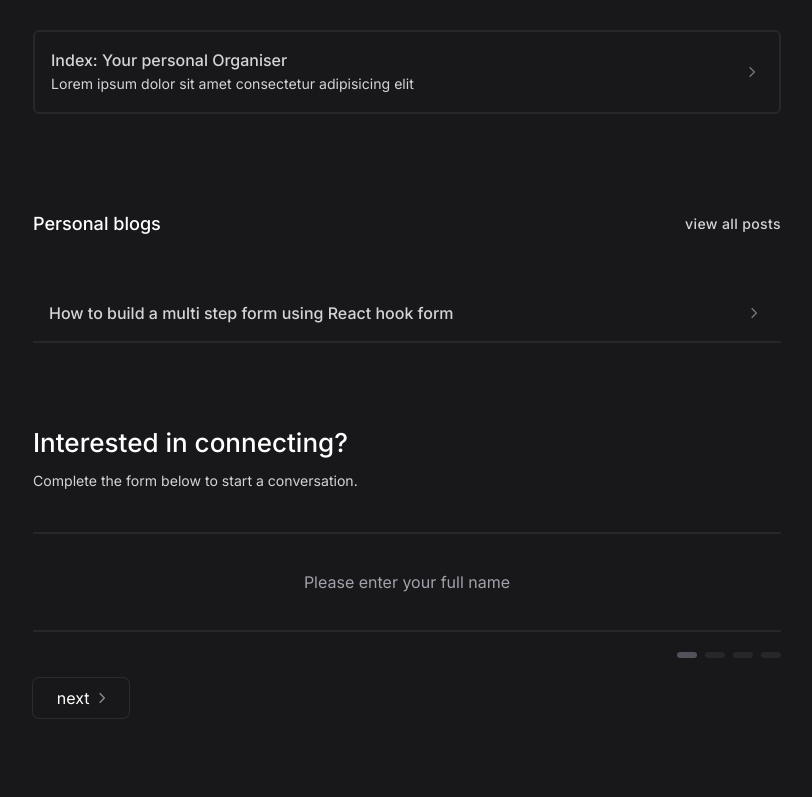
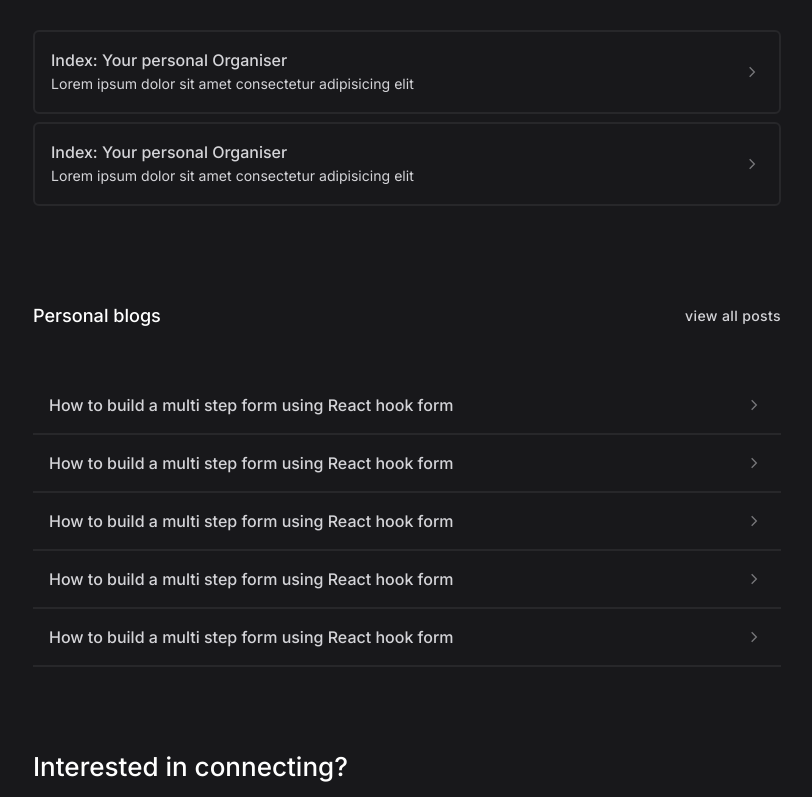
Before and after one commit to DLee1993/website, a Next.js app: page / in a window 1280 px wide. Shown: the part 540-1337 px from the top of the page, without its empty margins (233-1045 px from the left). Built offline with nearby package versions, Linux system fonts and the light colour scheme.

Commit message:
added additional template data

```diff
--- a/app/portfolioData.js
+++ b/app/portfolioData.js
@@ -42,6 +42,133 @@ export const projects = [
         screenshot4: "/phone001.png",
         screenshot5: "/phone005.png",
         heroScreenShot: "/phone006.png",
+    },
+    {
+        featured: true,
+        projectName: "index",
+        title: "Index: Your personal Organiser",
+        descriptionSnippet: "Lorem ipsum dolor sit amet consectetur adipisicing elit",
+        fullDescription:
+            "Lorem ipsum dolor sit amet consectetur adipisicing elit. Maxime mollitia molestiae quas vel sint commodi repudiandae consequuntur voluptatum laborum",
+        projectType: "Full stack",
+        designSource: "www.youtube.com/youtubeChannel",
+        techStack: ["react", "next.js", "tailwind css"],
+        textSnippet1:
+            "This is where you add a brief description about the project and the reason for undertaking this project, keep it short and to the point. Do not blab on, it will only bore the reader!!",
+        textSnippet2:
+            "This is where you talk in depth about the technologies used and why you used them, do not be afraid to say you want to try something new and it did'nt work so you reverted back to a more familiar technology ( i.e. bootstrap to tailwind)",
+        textSnippet3:
+            "This is where you talk in depth about the potential for using different technology to what you used, this is going to show that you are capable of reflecting on whether your choice of framework or library is best suited to this project.",
+        laptopImage: "/laptop.png",
+        screenshot1: "/phone001.png",
+        screenshot2: "/phone002.png",
+        screenshot3: "/phone003.png",
+        screenshot4: "/phone004.png",
+        screenshot5: "/phone005.png",
+        heroScreenShot: "/phone006.png",
+    },
+    {
+        projectName: "mydoctor",
+        title: "My Doctor Healthcare app",
+        descriptionSnippet: "Lorem ipsum dolor sit amet consectetur adipisicing elit.",
+        fullDescription:
+            "Lorem ipsum dolor sit amet consectetur adipisicing elit. Maxime mollitia molestiae quas vel sint commodi repudiandae consequuntur voluptatum laborum",
+        projectType: "Full stack",
+        designSource: "www.youtube.com/youtubeChannel",
+        techStack: ["react", "next.js", "tailwind css"],
+        textSnippet1: "First snippet",
+        textSnippet2: "second snippet",
+        textSnippet3: "third snippet",
+        laptopImage: "/laptop.png",
+        screenshot1: "/phone003.png",
+        screenshot2: "/phone002.png",
+        screenshot3: "/phone004.png",
+        screenshot4: "/phone001.png",
+        screenshot5: "/phone005.png",
+        heroScreenShot: "/phone006.png",
+    },
+];
+
+export const blogs = [
+    {
+        featured: true,
+        blogName: "index",
+        title: "How to build a multi step form using React hook form",
+        descriptionSnippet:
+            "Lorem ipsum dolor sit amet consectetur adipisicing elit. Maxime mollitia molestiae quas vel sint",
+        dateWritten: "feb 18, 2024",
+        readTime: "10",
+        textSnippet1:
+            "This is where you add a brief description about the project and the reason for undertaking this project, keep it short and to the point. Do not blab on, it will only bore the reader!!",
+        textSnippet2:
+            "This is where you talk in depth about the technologies used and why you used them, do not be afraid to say you want to try something new and it did'nt work so you reverted back to a more familiar technology ( i.e. bootstrap to tailwind)",
+        screenshot1: "/phone001.png",
+        screenshot2: "/phone002.png",
+        screenshot3: "/phone003.png",
+    },
+    {
+        featured: true,
+        blogName: "index",
+        title: "How to build a multi step form using React hook form",
+        descriptionSnippet:
+            "Lorem ipsum dolor sit amet consectetur adipisicing elit. Maxime mollitia molestiae quas vel sint",
+        dateWritten: "feb 18, 2024",
+        readTime: "10",
+        textSnippet1:
+            "This is where you add a brief description about the project and the reason for undertaking this project, keep it short and to the point. Do not blab on, it will only bore the reader!!",
+        textSnippet2:
+            "This is where you talk in depth about the technologies used and why you used them, do not be afraid to say you want to try something new and it did'nt work so you reverted back to a more familiar technology ( i.e. bootstrap to tailwind)",
+        screenshot1: "/phone001.png",
+        screenshot2: "/phone002.png",
+        screenshot3: "/phone003.png",
+    },
+    {
+        featured: true,
+        blogName: "index",
+        title: "How to build a multi step form using React hook form",
+        descriptionSnippet:
+            "Lorem ipsum dolor sit amet consectetur adipisicing elit. Maxime mollitia molestiae quas vel sint",
+        dateWritten: "feb 18, 2024",
+        readTime: "10",
+        textSnippet1:
+            "This is where you add a brief description about the project and the reason for undertaking this project, keep it short and to the point. Do not blab on, it will only bore the reader!!",
+        textSnippet2:
+            "This is where you talk in depth about the technologies used and why you used them, do not be afraid to say you want to try something new and it did'nt work so you reverted back to a more familiar technology ( i.e. bootstrap to tailwind)",
+        screenshot1: "/phone001.png",
+        screenshot2: "/phone002.png",
+        screenshot3: "/phone003.png",
+    },
+    {
+        featured: true,
+        blogName: "index",
+        title: "How to build a multi step form using React hook form",
+        descriptionSnippet:
+            "Lorem ipsum dolor sit amet consectetur adipisicing elit. Maxime mollitia molestiae quas vel sint",
+        dateWritten: "feb 18, 2024",
+        readTime: "10",
+        textSnippet1:
+            "This is where you add a brief description about the project and the reason for undertaking this project, keep it short and to the point. Do not blab on, it will only bore the reader!!",
+        textSnippet2:
+            "This is where you talk in depth about the technologies used and why you used them, do not be afraid to say you want to try something new and it did'nt work so you reverted back to a more familiar technology ( i.e. bootstrap to tailwind)",
+        screenshot1: "/phone001.png",
+        screenshot2: "/phone002.png",
+        screenshot3: "/phone003.png",
+    },
+    {
+        featured: true,
+        blogName: "index",
+        title: "How to build a multi step form using React hook form",
+        descriptionSnippet:
+            "Lorem ipsum dolor sit amet consectetur adipisicing elit. Maxime mollitia molestiae quas vel sint",
+        dateWritten: "feb 18, 2024",
+        readTime: "10",
+        textSnippet1:
+            "This is where you add a brief description about the project and the reason for undertaking this project, keep it short and to the point. Do not blab on, it will only bore the reader!!",
+        textSnippet2:
+            "This is where you talk in depth about the technologies used and why you used them, do not be afraid to say you want to try something new and it did'nt work so you reverted back to a more familiar technology ( i.e. bootstrap to tailwind)",
+        screenshot1: "/phone001.png",
+        screenshot2: "/phone002.png",
+        screenshot3: "/phone003.png",
     },
 ];
 
@@ -93,22 +220,3 @@ export const resume = [
         keynotes: ["Kickboxing, I have found a sport that pushes me  beyond my limits"],
     },
 ];
-
-export const blogs = [
-    {
-        featured: true,
-        blogName: "index",
-        title: "How to build a multi step form using React hook form",
-        descriptionSnippet:
-            "Lorem ipsum dolor sit amet consectetur adipisicing elit. Maxime mollitia molestiae quas vel sint",
-        dateWritten: "feb 18, 2024",
-        readTime: "10",
-        textSnippet1:
-            "This is where you add a brief description about the project and the reason for undertaking this project, keep it short and to the point. Do not blab on, it will only bore the reader!!",
-        textSnippet2:
-            "This is where you talk in depth about the technologies used and why you used them, do not be afraid to say you want to try something new and it did'nt work so you reverted back to a more familiar technology ( i.e. bootstrap to tailwind)",
-        screenshot1: "/phone001.png",
-        screenshot2: "/phone002.png",
-        screenshot3: "/phone003.png",
-    },
-];
```
